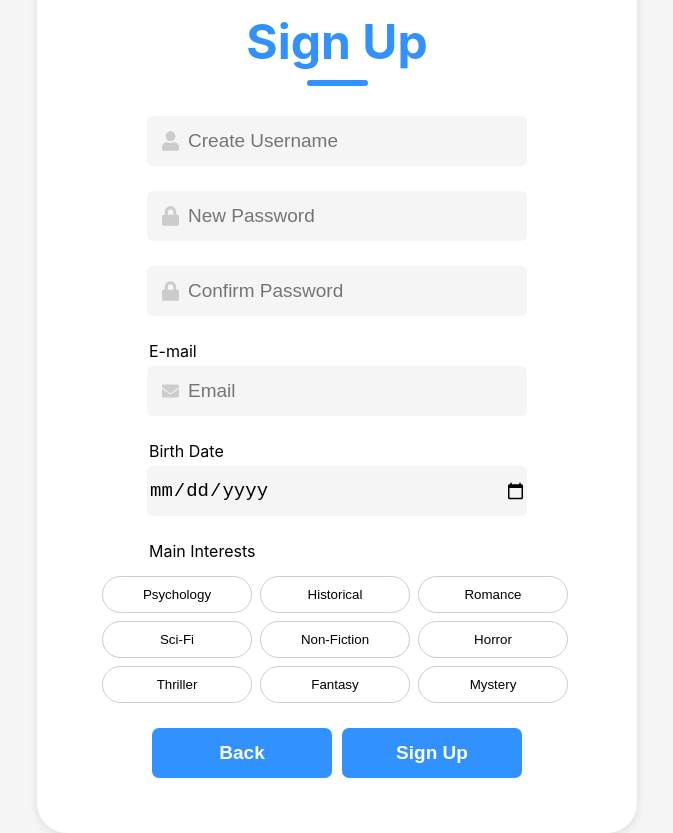
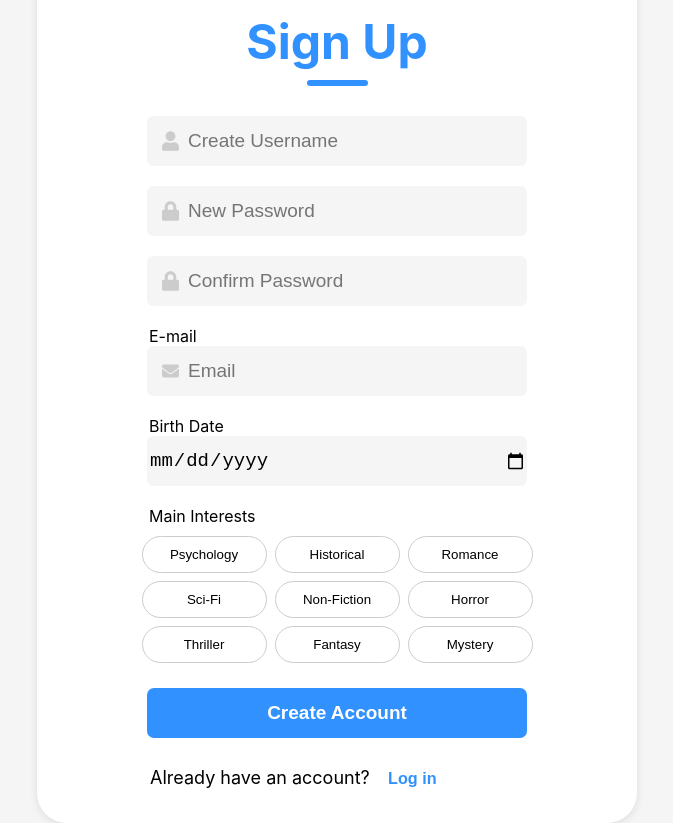
Before and after one commit to cmariasduval/BookIt, a React (Create React App) app in the folder web/: page /signup in a window 1280 px wide. Shown: the part 417-1250 px from the top of the page, without its empty margins (303-976 px from the left). Built offline with nearby package versions, Linux system fonts and the light colour scheme.

Commit message:
login y signup terminadas

```diff
--- a/web/src/Components/Login-Signup/Signup.css
+++ b/web/src/Components/Login-Signup/Signup.css
@@ -36,7 +36,7 @@
     margin-top: 30px;
     display: flex;
     flex-direction: column;
-    gap: 25px;
+    gap: 20px;
 }
 
 .signup-input{
@@ -74,14 +74,15 @@
     gap: 25px;
     margin-left: 112px;
     margin-bottom: -20px;
+
 }
 
 .interests-buttons{
     display: grid;
     grid-template-columns: repeat(3, max-content);
     gap: 8px;
+    justify-content: center;
     margin-top: 10px;
-    margin-left: 65px;
 }
 
 .interests-buttons button {
@@ -90,7 +91,7 @@
     background-color: white;
     cursor: pointer;
     border-radius: 30px;
-    width: 150px;
+    width: 125px;
   }
 
   .interests-buttons button.selected {
@@ -99,18 +100,18 @@
     border-width: 3px;
   }
 
-.signup-submit-container{
+  .signup-submit-container{
     display: flex;
+    gap: 30px;
     margin: 25px auto;
     justify-content: center;
-    gap: 10px;
+    align-items: center;
 }
-
 .signup-submit-container button{
     display: flex;
     justify-content: center;
     align-items: center;
-    width: 180px;
+    width: 380px;
     height: 50px;
     color: white;
     background:#3191FF;
@@ -121,3 +122,32 @@
     border:none;
     outline: none;
 }
+
+.signup-submit-container button:hover {
+    box-shadow: 0px 4px 12px rgba(0, 0, 0, 0.2);
+    transform: scale(1.05);
+    background-color: #086EE3;
+}
+
+.to-login{
+    padding-left: 113px;
+    color: black;
+    font-size: 18px;
+    margin-top: 10px;
+}
+
+.to-login button{
+    border: transparent;
+    border-radius: 30px;
+    height: 30px;
+    width: 75px;
+    background-color: white;
+    font-weight: bold;
+    color: #3191FF;
+    font-size: 90%;
+    cursor: pointer;
+}
+
+.to-login button:hover{
+    text-decoration: underline;
+}
--- a/web/src/Components/Login-Signup/Signup.jsx
+++ b/web/src/Components/Login-Signup/Signup.jsx
@@ -112,10 +112,8 @@ const SignUp = () => {
           </div>
           <div className="input-title">Birth Date</div>
           <div className="signup-input">
-            <img />
             <input
               type="date"
-              placeholder="yyyy-mm-dd"
               value={birthDate}
               onChange={(e) => setBirthDate(e.target.value)}
             />
@@ -139,8 +137,10 @@ const SignUp = () => {
         </div>
 
         <div className="signup-submit-container">
-          <button type="button" onClick={() => navigate("/")}>Back</button>
-          <button type="submit">Sign Up</button>
+          <button type="submit">Create Account</button>
+        </div>
+        <div className="to-login">Already have an account?{" "}
+          <button type="button" onClick={() => navigate("/")}>Log in</button>
         </div>
       </form>
     </div>
```
